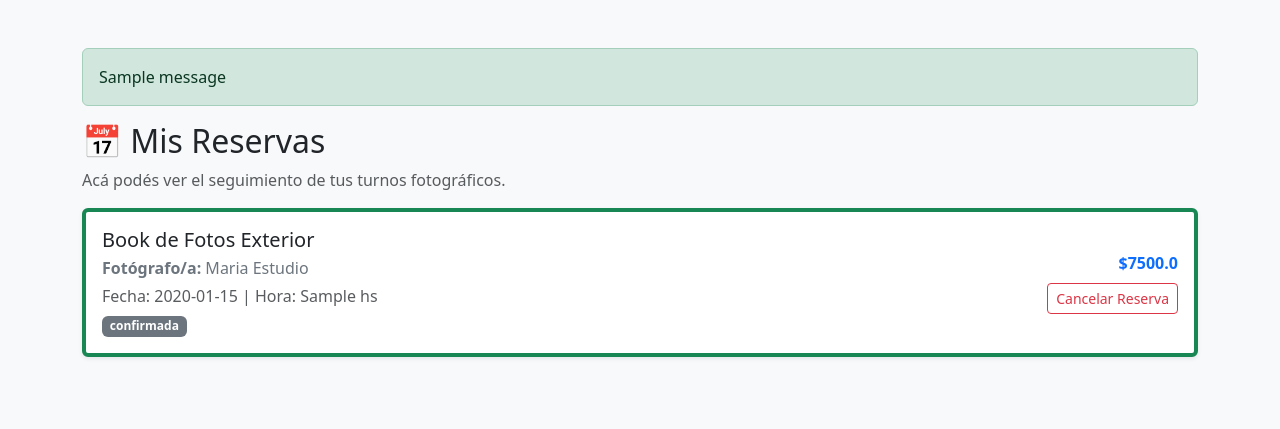
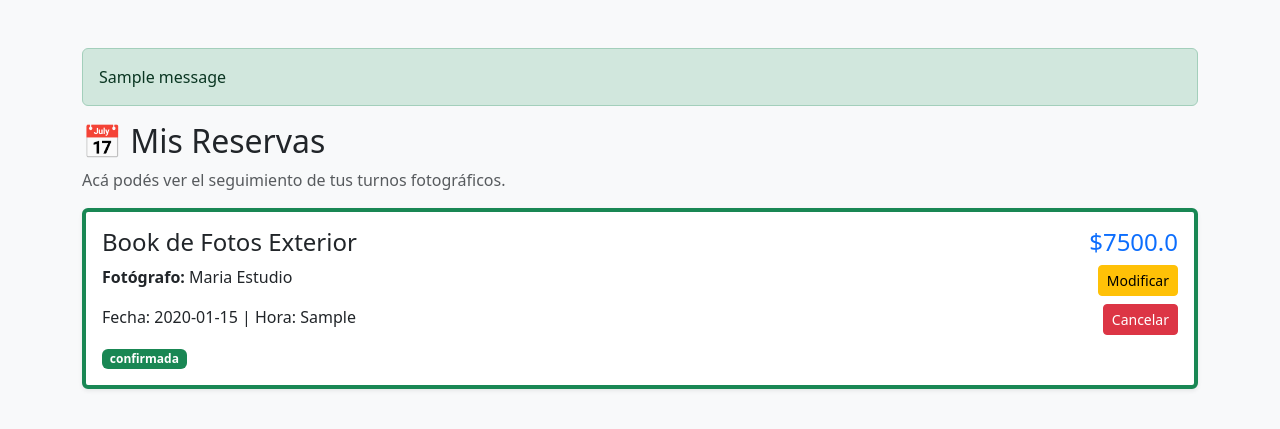
Before and after one commit to DeborahBoldu/ClickAndBook, a Flask app: page /mis-reservas in a window 1280 px wide. Shown: the part 56-485 px from the top of the page. Run offline with Flask 3, Linux system fonts and the light colour scheme; the visitor is signed in with stand-in values (Sample User, id 1); tables that the repository leaves empty hold one stand-in row (values such as "Sample post"); one stand-in notice (Sample message) is shown.

Commit message:
Agregar edición y cancelación de reservas

```diff
--- a/app/routes/main.py
+++ b/app/routes/main.py
@@ -34,6 +34,8 @@ def nuevo_servicio():
         return redirect(url_for('main.index'))
     return render_template('main/nuevo_servicio.html')
 
+
+
 @main_bp.route('/servicio/editar/<int:id_servicio>', methods=['GET', 'POST'])
 def editar_servicio(id_servicio):
     if 'user_id' not in session:
@@ -53,12 +55,16 @@ def editar_servicio(id_servicio):
 
     return render_template('main/editar_servicio.html', servicio=servicio)
 
+
+
 @main_bp.route('/servicio/eliminar/<int:id_servicio>', methods=['POST'])
 def eliminar_servicio(id_servicio):
     servicio = Servicio.query.get_or_404(id_servicio)
     db.session.delete(servicio)
     db.session.commit()
     return redirect(url_for('main.index'))
+
+
 
 @main_bp.route('/servicio/reservar/<int:id_servicio>', methods=['GET', 'POST'])
 def reservar(id_servicio):
@@ -88,7 +94,32 @@ def reservar(id_servicio):
         return redirect(url_for('main.mis_reservas'))
 
     return render_template('main/reservar.html', servicio=servicio, min_date=hoy)
+@main_bp.route('/editar-reserva/<int:id_reserva>', methods=['GET', 'POST'])
+def editar_reserva(id_reserva):
+    if 'user_id' not in session:
+        flash('Por favor, iniciá sesión.', 'warning')
+        return redirect(url_for('auth.login'))
 
+    reserva = Reserva.query.filter_by(
+        id_reserva=id_reserva,
+        id_cliente=session['user_id']
+    ).first_or_404()
+
+    hoy = datetime.today().strftime('%Y-%m-%d')
+
+    if request.method == 'POST':
+        reserva.fecha_reserva = request.form.get('fecha')
+        reserva.hora_reserva = request.form.get('hora')
+        db.session.commit()
+        flash('Reserva modificada correctamente.', 'success')
+        return redirect(url_for('main.mis_reservas'))
+
+    return render_template(
+        'main/reservar.html',
+        servicio=reserva.servicio,
+        reserva=reserva,
+        min_date=hoy
+    )
 @main_bp.route('/mis-reservas')
 def mis_reservas():
     if 'user_id' not in session:
--- a/app/templates/main/mis_reservas.html
+++ b/app/templates/main/mis_reservas.html
@@ -6,20 +6,24 @@
     <link href="https://cdn.jsdelivr.net/npm/bootstrap@5.3.0/dist/css/bootstrap.min.css" rel="stylesheet">
 </head>
 <body class="bg-light">
+
 <nav class="navbar navbar-dark bg-dark">
     <div class="container">
         <a class="navbar-brand" href="{{ url_for('main.index') }}">📷 Click & Book</a>
         <div>
-                <a class="btn btn-secondary btn-sm" href="{{ url_for('main.index') }}">Volver al Catálogo</a>
+            <a class="btn btn-secondary btn-sm" href="{{ url_for('main.index') }}">
+                Volver al Catálogo
+            </a>
         </div>
     </div>
 </nav>
 
 <div class="container mt-5">
+
     {% with messages = get_flashed_messages(with_categories=true) %}
         {% if messages %}
             {% for category, message in messages %}
-                    <div class="alert alert-{{ category }} alert-dismissible fade show" role="alert">
+                <div class="alert alert-{{ category }}">
                     {{ message }}
                 </div>
             {% endfor %}
@@ -27,57 +31,84 @@
     {% endwith %}
 
     <h2>📅 Mis Reservas</h2>
-        <p class="text-muted">Acá podés ver el seguimiento de tus turnos fotográficos.</p>
+    <p class="text-muted">
+        Acá podés ver el seguimiento de tus turnos fotográficos.
+    </p>
 
     {% if reservas %}
+
         {% for r in reservas %}
-                <div class="card mb-3 border-start border-success border-4 shadow-sm">
-                    <div class="card-body d-flex justify-content-between align-items-center">
+
+        <div class="card mb-3 border-success border-4 shadow-sm">
+
+            <div class="card-body d-flex justify-content-between">
+
                 <div>
-                            <h5 class="card-title mb-1">{{ r.servicio.titulo }}</h5>
 
-                            <p class="card-text mb-1 text-secondary">
-                                <strong>Fotógrafo/a:</strong>
-                                {% if r.servicio and r.servicio.fotografo %}
-                                    {{ r.servicio.fotografo.nombre }} {{ r.servicio.fotografo.apellido }}
-                                {% else %}
-                                    No asignado
-                                {% endif %}
+                    <h4>{{ r.servicio.titulo }}</h4>
+
+                    <p>
+                        <strong>Fotógrafo:</strong>
+                        {{ r.servicio.fotografo.nombre }}
+                        {{ r.servicio.fotografo.apellido }}
                     </p>
 
-                            <p class="card-text text-muted mb-1">Fecha: {{ r.fecha_reserva }} | Hora: {{ r.hora_reserva }} hs</p>
+                    <p>
+                        Fecha: {{ r.fecha_reserva }}
+                        |
+                        Hora: {{ r.hora_reserva }}
+                    </p>
 
-                            {% if r.estado|lower == 'pendiente' %}
-                                <span class="badge bg-info text-dark">El fotógrafo te contactará a tu mail registrado</span>
+                    {% if r.estado == "pendiente" %}
+                        <span class="badge bg-info text-dark">
+                            El fotógrafo te contactará a tu mail registrado
+                        </span>
                     {% else %}
-                                <span class="badge bg-secondary">{{ r.estado }}</span>
+                        <span class="badge bg-success">
+                            {{ r.estado }}
+                        </span>
                     {% endif %}
+
                 </div>
 
                 <div class="text-end">
-                            <div class="mb-2">
-                                <span class="fw-bold text-primary d-block">${{ r.servicio.precio }}</span>
+
+                    <h4 class="text-primary">
+                        ${{ r.servicio.precio }}
+                    </h4>
+
+                    <a class="btn btn-warning btn-sm mb-2"
+                       href="{{ url_for('main.editar_reserva', id_reserva=r.id_reserva) }}">
+                        Modificar
+                    </a>
+
+                    <form action="{{ url_for('main.cancelar_reserva', id_reserva=r.id_reserva) }}"
+                          method="POST"
+                          onsubmit="return confirm('¿Cancelar esta reserva?');">
+
+                        <button class="btn btn-danger btn-sm">
+                            Cancelar
+                        </button>
+
+                    </form>
+
                 </div>
 
-                            {% if r.estado|lower == 'confirmada' %}
-                            <form action="{{ url_for('main.cancelar_reserva', id_reserva=r.id_reserva) }}" method="POST" class="d-inline">
-                                <button type="submit"
-                                        class="btn btn-sm btn-outline-danger"
-                                        onclick="return confirm('¿Estás seguro de que querés cancelar esta reserva? Esta acción no se puede deshacer.');">
-                                    Cancelar Reserva
-                                </button>
-                            </form>
-                            {% endif %}
             </div>
+
         </div>
-                </div>
+
         {% endfor %}
+
     {% else %}
 
-            <div class="alert alert-info mt-4">
-                Todavía no tenés ninguna reserva. ¡Visitá nuestro catálogo!
+        <div class="alert alert-info">
+            Todavía no tenés ninguna reserva.
         </div>
+
     {% endif %}
+
 </div>
+
 </body>
 </html>
```
Lines whose indentation alone changed are shown as unchanged.
